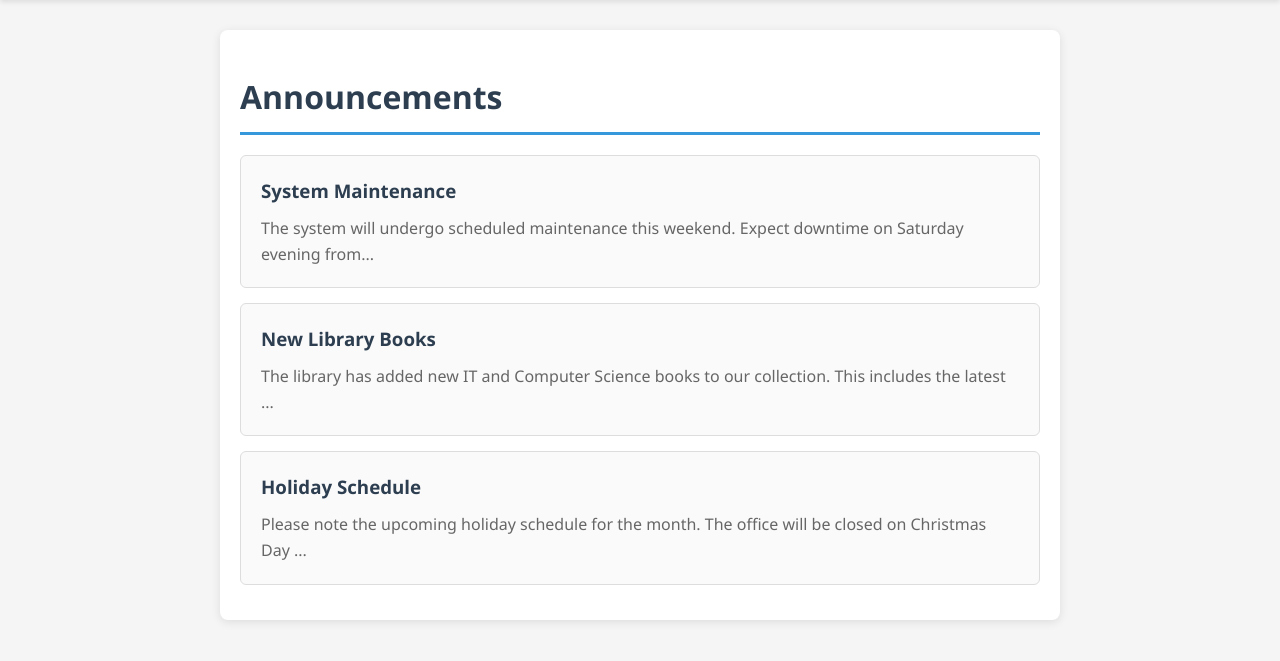
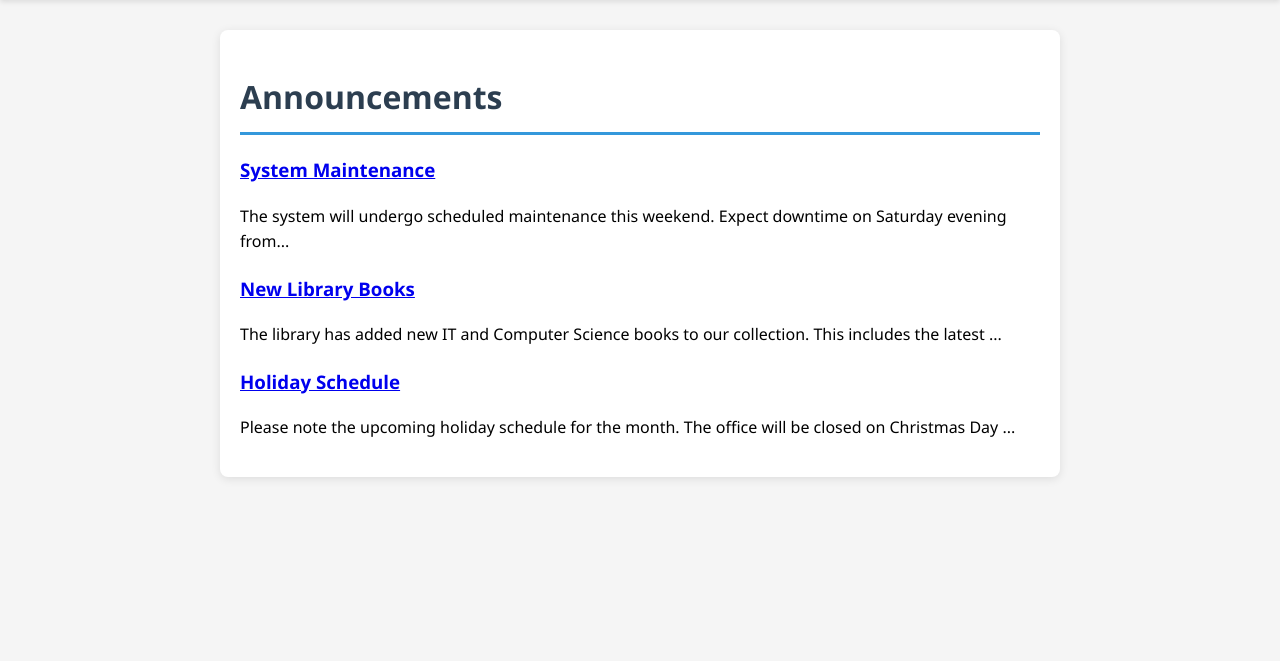
Before and after one commit to mardionfuertejr/small_site-assignment-3-, a Flask app: page /announcements/ in a window 1280 px wide. Shown: the part 56-717 px from the top of the page. Run offline with Flask 3, Linux system fonts and the light colour scheme.

Commit message:
Fix Jinja loop: avoid .items() in template

```diff
--- a/templates/announcements.html
+++ b/templates/announcements.html
@@ -4,12 +4,11 @@
 
 {% block content %}
     <h1>Announcements</h1>
-    <div class="announcements-list">
-        {% for id, ann in announcements.items() %}
-            <div class="announcement-item">
-                <h3><a href="{{ url_for('announcement_detail', announcement_id=id) }}">{{ ann.title }}</a></h3>
-                <p class="preview">{{ ann.content[:100] }}...</p>
-            </div>
-        {% endfor %}
-    </div>
+    {% for id in announcements %}
+        {% set ann = announcements[id] %}
+        <div class="announcement">
+            <h3><a href="{{ url_for('announcement_detail', announcement_id=id) }}">{{ ann.title }}</a></h3>
+            <p>{{ ann.content[:100] }}...</p>
+        </div>
+    {% endfor %}
 {% endblock %}
```
